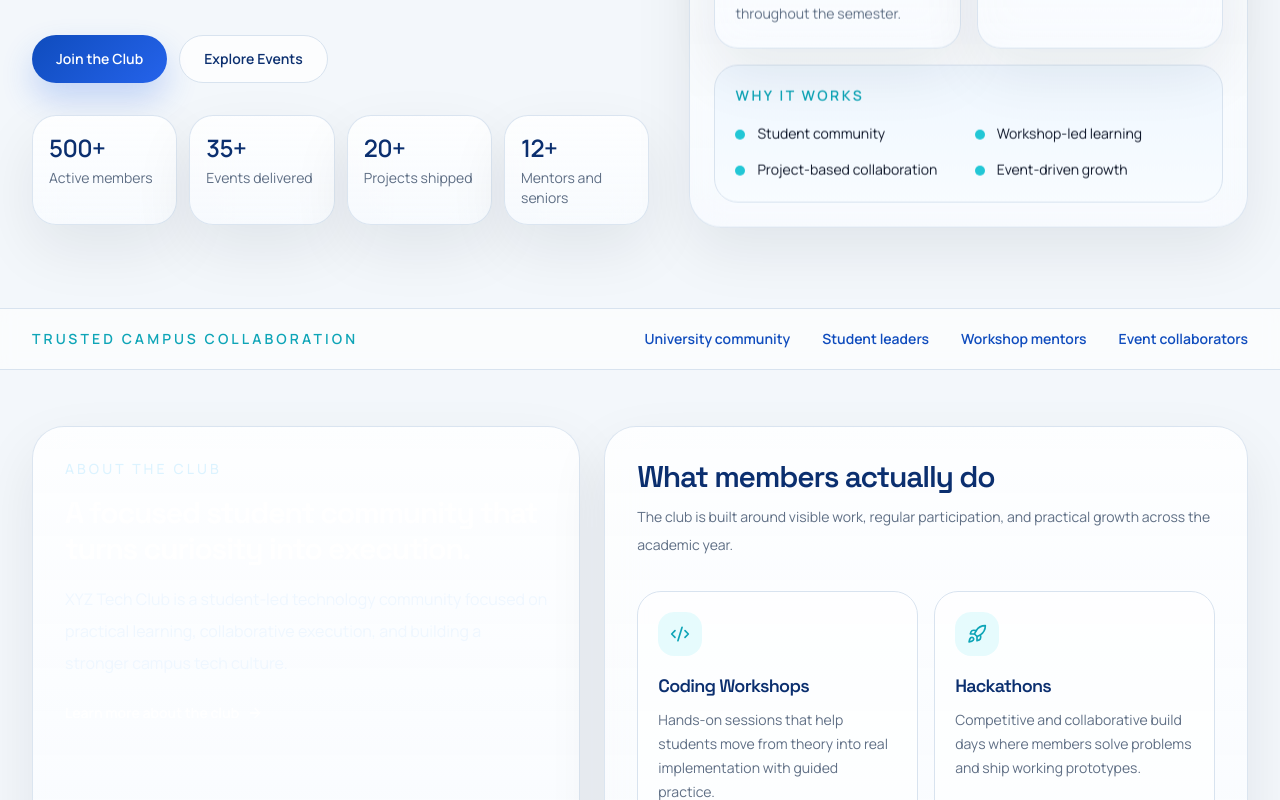
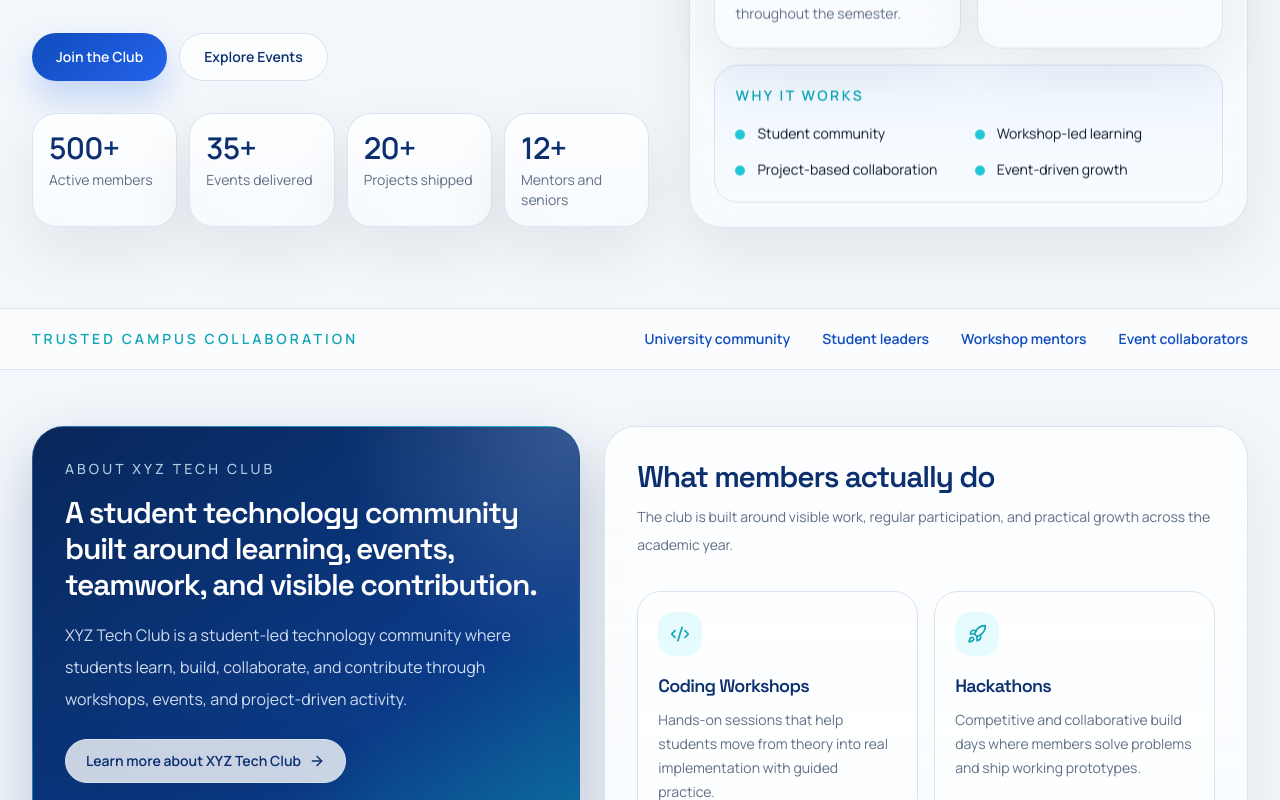
Before and after one commit to dhananjoycd/client_Club_Management, a Next.js app: page / in a window 1280 px wide. Shown: the part 760-1560 px from the top of the page. Built offline with nearby package versions, Linux system fonts and the light colour scheme; no server answers.

Commit message:
About section and committie page update done

```diff
--- /dev/null
+++ b/src/components/motion/count-up-number.tsx
@@ -0,0 +1,45 @@
+"use client";
+
+import { useEffect, useRef, useState } from "react";
+import { useInView } from "framer-motion";
+
+type CountUpNumberProps = {
+  value: number;
+  suffix?: string;
+  duration?: number;
+  className?: string;
+};
+
+export function CountUpNumber({ value, suffix = "", duration = 1000, className }: CountUpNumberProps) {
+  const ref = useRef<HTMLSpanElement | null>(null);
+  const isInView = useInView(ref, { once: true, margin: "-50px" });
+  const [displayValue, setDisplayValue] = useState(0);
+
+  useEffect(() => {
+    if (!isInView) return;
+
+    const startTime = performance.now();
+    let frameId = 0;
+
+    const updateValue = (currentTime: number) => {
+      const progress = Math.min((currentTime - startTime) / duration, 1);
+      const easedProgress = 1 - Math.pow(1 - progress, 3);
+      setDisplayValue(Math.round(value * easedProgress));
+
+      if (progress < 1) {
+        frameId = window.requestAnimationFrame(updateValue);
+      }
+    };
+
+    frameId = window.requestAnimationFrame(updateValue);
+
+    return () => window.cancelAnimationFrame(frameId);
+  }, [duration, isInView, value]);
+
+  return (
+    <span ref={ref} className={className}>
+      {displayValue.toLocaleString()}
+      {suffix}
+    </span>
+  );
+}
--- a/src/features/home/home-page.tsx
+++ b/src/features/home/home-page.tsx
@@ -7,6 +7,7 @@ import { AnimatePresence, motion } from "framer-motion";
 import { ArrowLeft, ArrowRight, CalendarDays, ChevronRight, Mail, MapPin, Phone, Sparkles, Users } from "lucide-react";
 import { useEffect, useState } from "react";
 import { StatCard } from "@/components/cards/stat-card";
+import { CountUpNumber } from "@/components/motion/count-up-number";
 import { SectionWrapper } from "@/components/shared/section-wrapper";
 import {
   activityItems,
@@ -17,7 +18,7 @@ import {
 } from "@/features/home/home-content";
 import { EventItem } from "@/types/event.types";
 import { NoticeItem } from "@/types/notice.types";
-import { SiteSettings } from "@/types/settings.types";
+import { SiteImpactStats, SiteSettings } from "@/types/settings.types";
 
 type HomePageViewProps = {
   settings: SiteSettings | null;
@@ -34,12 +35,12 @@ type HeroSlide = {
 
 const trustItems = ["Student community", "Workshop-led learning", "Project-based collaboration", "Event-driven growth"];
 
-const impactStats = [
-  { label: "Active members", value: "500+" },
-  { label: "Events delivered", value: "35+" },
-  { label: "Projects shipped", value: "20+" },
-  { label: "Mentors and seniors", value: "12+" },
-];
+const defaultImpactStats: Required<SiteImpactStats> = {
+  activeMembers: 500,
+  eventsDelivered: 35,
+  projectsShipped: 20,
+  mentorsAndSeniors: 12,
+};
 
 const heroContainerVariants = {
   hidden: {},
@@ -86,11 +87,12 @@ export function HomePageView({ settings, featuredEvents, latestNotices }: HomePa
   const organizationName = settings?.organizationName?.trim() || "XYZ Tech Club";
   const aboutText =
     settings?.aboutText?.trim() ||
-    `${organizationName} is a student-led technology community focused on practical learning, collaborative execution, and building a stronger campus tech culture.`;
+    `${organizationName} is a student-led technology community where students learn, build, collaborate, and contribute through workshops, events, and project-driven activity.`;
   const email = settings?.contactEmail?.trim() || "hello@xyztechclub.org";
   const phone = settings?.phone?.trim() || "+880 1234-567890";
   const configLinks = settings?.socialLinks ?? {};
   const configuredHeroSlides = settings?.heroSlides ?? [];
+  const configuredImpactStats = settings?.impactStats ?? {};
   const heroSlides = defaultHeroSlides.map((slide, index) => ({
     ...slide,
     image: configuredHeroSlides[index]?.image?.trim() || configLinks[`heroSlide${index + 1}Image`]?.trim() || slide.image,
@@ -98,6 +100,28 @@ export function HomePageView({ settings, featuredEvents, latestNotices }: HomePa
     description: configuredHeroSlides[index]?.description?.trim() || configLinks[`heroSlide${index + 1}Description`]?.trim() || slide.description,
     tag: configuredHeroSlides[index]?.tag?.trim() || slide.tag,
   }));
+  const impactStats = [
+    {
+      label: "Active members",
+      value: configuredImpactStats.activeMembers ?? defaultImpactStats.activeMembers,
+      suffix: "+",
+    },
+    {
+      label: "Events delivered",
+      value: configuredImpactStats.eventsDelivered ?? defaultImpactStats.eventsDelivered,
+      suffix: "+",
+    },
+    {
+      label: "Projects shipped",
+      value: configuredImpactStats.projectsShipped ?? defaultImpactStats.projectsShipped,
+      suffix: "+",
+    },
+    {
+      label: "Mentors and seniors",
+      value: configuredImpactStats.mentorsAndSeniors ?? defaultImpactStats.mentorsAndSeniors,
+      suffix: "+",
+    },
+  ];
   const marqueeItems = latestNotices.length > 0
     ? latestNotices.map((notice) => `${notice.title}: ${notice.content}`)
     : [
@@ -186,7 +210,7 @@ export function HomePageView({ settings, featuredEvents, latestNotices }: HomePa
               </Link>
             </motion.div>
 
-            <motion.div variants={heroContainerVariants} className="grid grid-cols-1 gap-3 sm:grid-cols-2 xl:grid-cols-4">
+            <motion.div variants={heroContainerVariants} className="grid grid-cols-2 gap-3 xl:grid-cols-4">
               {impactStats.map((item) => (
                 <motion.div
                   key={item.label}
@@ -195,7 +219,9 @@ export function HomePageView({ settings, featuredEvents, latestNotices }: HomePa
                   transition={{ duration: 0.22, ease: "easeOut" }}
                   className="surface-card rounded-[1.5rem] p-4"
                 >
-                  <p className="text-2xl font-semibold tracking-tight text-[var(--color-primary-strong)]">{item.value}</p>
+                  <p className="text-2xl font-semibold tracking-tight text-[var(--color-primary-strong)] sm:text-3xl">
+                    <CountUpNumber value={item.value} suffix={item.suffix} />
+                  </p>
                   <p className="mt-1 text-sm text-[var(--color-muted-foreground)]">{item.label}</p>
                 </motion.div>
               ))}
@@ -318,14 +344,17 @@ export function HomePageView({ settings, featuredEvents, latestNotices }: HomePa
 
       <div className="mx-auto flex w-full max-w-7xl flex-col gap-8 px-4 py-10 sm:px-6 lg:px-8 lg:py-14">
         <section className="grid grid-cols-1 gap-6 lg:grid-cols-[0.92fr_1.08fr]">
-          <div className="surface-card rounded-[2rem] bg-[linear-gradient(145deg,#0b2f6f,#0f4cbd)] p-6 text-white sm:p-8">
-            <p className="text-sm font-medium uppercase tracking-[0.22em] text-[rgba(210,240,255,0.78)]">About the club</p>
-            <h2 className="mt-4 text-3xl font-semibold tracking-tight text-white">A focused student community that turns curiosity into execution.</h2>
-            <p className="mt-4 text-base leading-8 text-[rgba(235,245,255,0.82)]">{aboutText}</p>
-            <Link href="/about" className="mt-6 inline-flex items-center gap-2 text-sm font-semibold text-[var(--color-accent)]">
-              Learn more about the club
+          <div className="relative overflow-hidden rounded-[2rem] border border-[rgba(125,211,252,0.22)] bg-[linear-gradient(145deg,#08275a_0%,#0b3b88_52%,#0ea5b7_100%)] p-6 text-white shadow-[0_24px_60px_rgba(8,39,90,0.24)] sm:p-8">
+            <div className="absolute inset-0 bg-[radial-gradient(circle_at_top_right,rgba(255,255,255,0.18),transparent_28%),radial-gradient(circle_at_bottom_left,rgba(34,199,214,0.16),transparent_22%)]" />
+            <div className="relative">
+              <p className="text-sm font-medium uppercase tracking-[0.22em] text-[rgba(214,240,255,0.82)]">About XYZ Tech Club</p>
+              <h2 className="mt-4 text-3xl font-semibold tracking-tight text-white">A student technology community built around learning, events, teamwork, and visible contribution.</h2>
+              <p className="mt-4 max-w-2xl text-base leading-8 text-[rgba(236,244,255,0.88)]">{aboutText || "XYZ Tech Club helps students learn practical skills, join workshops, participate in events, collaborate on projects, and grow through an active campus tech community."}</p>
+              <Link href="/about" className="secondary-button mt-6 inline-flex h-11 items-center gap-2 self-start border-white/18 bg-white/12 px-5 text-sm text-white shadow-[0_16px_36px_rgba(8,39,90,0.22)] backdrop-blur hover:border-white/26 hover:bg-white/18 hover:text-white">
+                Learn more about XYZ Tech Club
                 <ArrowRight className="h-4 w-4" />
               </Link>
+            </div>
           </div>
 
           <SectionWrapper
@@ -378,11 +407,17 @@ export function HomePageView({ settings, featuredEvents, latestNotices }: HomePa
             title={`Why join ${organizationName}?`}
             description="Students stay when the club creates visible growth, useful relationships, and real momentum."
           >
+            <div className="flex h-full flex-col justify-between gap-6">
               <div className="space-y-4">
                 <p className="text-sm leading-7 text-[var(--color-muted-foreground)]">
-                A strong club should do more than collect attendance. It should create consistent activity, responsible leadership, and a path from beginner participation to meaningful contribution.
+                  A strong club should create consistent learning, responsible teamwork, and a clear path from first participation to real contribution.
                 </p>
-              <Link href="/apply" className="inline-flex items-center gap-2 text-sm font-semibold text-[var(--color-primary)]">
+                <div className="grid grid-cols-1 gap-3 sm:grid-cols-2">
+                  <div className="rounded-2xl border border-[var(--color-border)] bg-white/60 px-4 py-3 text-sm font-medium text-[var(--color-primary-strong)]">Weekly sessions and workshops</div>
+                  <div className="rounded-2xl border border-[var(--color-border)] bg-white/60 px-4 py-3 text-sm font-medium text-[var(--color-primary-strong)]">Projects, teamwork, and mentorship</div>
+                </div>
+              </div>
+              <Link href="/apply" className="primary-button inline-flex h-11 items-center gap-2 self-start px-5 text-sm">
                 Apply for membership
                 <ChevronRight className="h-4 w-4" />
               </Link>
@@ -449,35 +484,46 @@ export function HomePageView({ settings, featuredEvents, latestNotices }: HomePa
           </div>
         </SectionWrapper>
 
-        <section className="grid grid-cols-1 gap-6 lg:grid-cols-[1.08fr_0.92fr]">
         <SectionWrapper
-            title="Impact and momentum"
-            description="A strong landing page should show that the club is active, organized, and worth joining."
+          title="Testimonials"
+          description="Real feedback from members, participants, and mentors helps visitors trust the club much faster."
         >
-            <div className="grid grid-cols-1 gap-4 sm:grid-cols-2">
-              {impactStats.map((item) => (
-                <div key={item.label} className="rounded-[1.5rem] border border-[var(--color-border)] bg-white/60 p-5">
-                  <p className="text-3xl font-semibold tracking-tight text-[var(--color-primary-strong)]">{item.value}</p>
-                  <p className="mt-2 text-sm text-[var(--color-muted-foreground)]">{item.label}</p>
+          <div className="grid grid-cols-1 gap-5 xl:grid-cols-[0.95fr_1.05fr]">
+            <div className="relative overflow-hidden rounded-[1.75rem] border border-[rgba(125,211,252,0.26)] bg-[linear-gradient(145deg,#08275a_0%,#0b3b88_52%,#0ea5b7_100%)] p-6 text-white shadow-[0_24px_60px_rgba(8,39,90,0.2)] sm:p-8">
+              <div className="absolute inset-0 bg-[radial-gradient(circle_at_top_right,rgba(255,255,255,0.16),transparent_28%),radial-gradient(circle_at_bottom_left,rgba(34,199,214,0.18),transparent_26%)]" />
+              <div className="relative flex h-full flex-col justify-between gap-6">
+                <div>
+                  <p className="text-sm font-medium uppercase tracking-[0.22em] text-[rgba(214,240,255,0.82)]">Member voices</p>
+                  <p className="mt-5 text-2xl font-semibold leading-tight tracking-tight text-white sm:text-3xl">
+                    &ldquo;{testimonialItems[0]?.quote}&rdquo;
+                  </p>
                 </div>
+                <div className="space-y-2">
+                  <p className="text-base font-semibold text-white">{testimonialItems[0]?.author}</p>
+                  <p className="text-xs uppercase tracking-[0.2em] text-[rgba(214,240,255,0.78)]">{testimonialItems[0]?.meta}</p>
+                </div>
+              </div>
+            </div>
+
+            <div className="grid grid-cols-1 gap-4 md:grid-cols-2">
+              {testimonialItems.slice(1).map((item) => (
+                <article key={item.author} className="surface-card flex h-full flex-col justify-between rounded-[1.75rem] p-5 sm:p-6">
+                  <p className="text-sm leading-7 text-[var(--color-foreground)] sm:text-base">&ldquo;{item.quote}&rdquo;</p>
+                  <div className="mt-6 border-t border-[var(--color-border)] pt-4">
+                    <p className="text-sm font-semibold text-[var(--color-primary-strong)]">{item.author}</p>
+                    <p className="mt-1 text-xs uppercase tracking-[0.18em] text-[var(--color-muted-foreground)]">{item.meta}</p>
+                  </div>
+                </article>
               ))}
+              <div className="rounded-[1.75rem] border border-dashed border-[var(--color-border)] bg-white/55 p-5 sm:p-6 md:col-span-2">
+                <p className="text-sm font-semibold uppercase tracking-[0.18em] text-[var(--color-secondary)]">Why this matters</p>
+                <p className="mt-3 max-w-2xl text-sm leading-7 text-[var(--color-muted-foreground)] sm:text-base">
+                  Testimonials give social proof. They help new visitors understand that XYZ Tech Club is active, useful, and trusted by real students and mentors.
+                </p>
+              </div>
+            </div>
           </div>
         </SectionWrapper>
-
-          <SectionWrapper title="Testimonials" description="Short, credible signals from members and participants strengthen trust quickly.">
-            <div className="space-y-4">
-              {testimonialItems.map((item) => (
-                <div key={item.author} className="rounded-[1.5rem] border border-[var(--color-border)] bg-white/60 p-5">
-                  <p className="text-sm leading-7 text-[var(--color-foreground)]">&ldquo;{item.quote}&rdquo;</p>
-                  <div className="mt-4">
-                    <p className="text-sm font-semibold text-[var(--color-primary-strong)]">{item.author}</p>
-                    <p className="text-xs uppercase tracking-[0.18em] text-[var(--color-muted-foreground)]">{item.meta}</p>
-                  </div>
-                </div>
-              ))}
-            </div>
-          </SectionWrapper>
-        </section>
 
         <section id="team" className="grid grid-cols-1 gap-6 lg:grid-cols-[0.95fr_1.05fr]">
           <SectionWrapper
--- a/src/features/settings/components/admin-settings-manager.tsx
+++ b/src/features/settings/components/admin-settings-manager.tsx
@@ -32,20 +32,44 @@ const defaultValues: SettingsSchema = {
   heroSlide3Image: "",
   heroSlide3Title: "",
   heroSlide3Description: "",
+  activeMembersCount: "",
+  eventsDeliveredCount: "",
+  projectsShippedCount: "",
+  mentorsAndSeniorsCount: "",
 };
+
+function parseOptionalCount(value?: string) {
+  if (!value?.trim()) return undefined;
+  const parsedValue = Number.parseInt(value, 10);
+  return Number.isNaN(parsedValue) ? undefined : parsedValue;
+}
 
 export function AdminSettingsManager() {
   const queryClient = useQueryClient();
   const settingsQuery = useQuery({ queryKey: queryKeys.settings.detail, queryFn: settingsService.getSettings, retry: false });
-  const { register, handleSubmit, reset, formState: { errors } } = useForm<SettingsSchema>({ resolver: zodResolver(settingsSchema), defaultValues });
+  const {
+    register,
+    handleSubmit,
+    reset,
+    formState: { errors },
+  } = useForm<SettingsSchema>({ resolver: zodResolver(settingsSchema), defaultValues });
 
-  const saveMutation = useMutation({ mutationFn: settingsService.upsertSettings, onSuccess: async (response) => { toast.success(response.message ?? "Settings saved successfully."); await queryClient.invalidateQueries({ queryKey: queryKeys.settings.detail }); }, onError: (error) => toast.error(getApiErrorMessage(error, "Settings update failed.")) });
+  const saveMutation = useMutation({
+    mutationFn: settingsService.upsertSettings,
+    onSuccess: async (response) => {
+      toast.success(response.message ?? "Settings saved successfully.");
+      await queryClient.invalidateQueries({ queryKey: queryKeys.settings.detail });
+    },
+    onError: (error) => toast.error(getApiErrorMessage(error, "Settings update failed.")),
+  });
 
   React.useEffect(() => {
     const current = settingsQuery.data?.data;
     if (current) {
       const links = (current.socialLinks ?? {}) as Record<string, string>;
       const heroSlides = current.heroSlides ?? [];
+      const impactStats = current.impactStats ?? {};
+
       reset({
         organizationName: current.organizationName ?? "",
         logoUrl: current.logoUrl ?? "",
@@ -64,6 +88,10 @@ export function AdminSettingsManager() {
         heroSlide3Image: heroSlides[2]?.image ?? links.heroSlide3Image ?? "",
         heroSlide3Title: heroSlides[2]?.title ?? links.heroSlide3Title ?? "",
         heroSlide3Description: heroSlides[2]?.description ?? links.heroSlide3Description ?? "",
+        activeMembersCount: impactStats.activeMembers?.toString() ?? "",
+        eventsDeliveredCount: impactStats.eventsDelivered?.toString() ?? "",
+        projectsShippedCount: impactStats.projectsShipped?.toString() ?? "",
+        mentorsAndSeniorsCount: impactStats.mentorsAndSeniors?.toString() ?? "",
       });
     }
   }, [settingsQuery.data, reset]);
@@ -102,11 +130,18 @@ export function AdminSettingsManager() {
             tag: "Teamwork",
           },
         ].filter(
-          (
-            slide,
-          ): slide is { image: string; title: string; description: string; tag: string } =>
+          (slide): slide is { image: string; title: string; description: string; tag: string } =>
             Boolean(slide.image && slide.title && slide.description),
         );
+
+        const impactStats = {
+          activeMembers: parseOptionalCount(values.activeMembersCount),
+          eventsDelivered: parseOptionalCount(values.eventsDeliveredCount),
+          projectsShipped: parseOptionalCount(values.projectsShippedCount),
+          mentorsAndSeniors: parseOptionalCount(values.mentorsAndSeniorsCount),
+        };
+
+        const hasImpactStats = Object.values(impactStats).some((value) => value !== undefined);
 
         saveMutation.mutate({
           organizationName: values.organizationName,
@@ -116,6 +151,7 @@ export function AdminSettingsManager() {
           aboutText: values.aboutText || undefined,
           socialLinks: Object.keys(socialLinks).length > 0 ? socialLinks : undefined,
           heroSlides: heroSlides.length > 0 ? heroSlides : undefined,
+          impactStats: hasImpactStats ? impactStats : undefined,
         });
       })}
       noValidate
@@ -131,6 +167,19 @@ export function AdminSettingsManager() {
           <FormField label="Contact email" error={errors.contactEmail} disabled={saveMutation.isPending} {...register("contactEmail")} />
           <FormField label="Phone" error={errors.phone} disabled={saveMutation.isPending} {...register("phone")} />
           <FormTextarea label="About text" error={errors.aboutText} disabled={saveMutation.isPending} {...register("aboutText")} />
+        </div>
+      </div>
+
+      <div className="surface-card rounded-[2rem] p-5 sm:p-6">
+        <div className="mb-5 space-y-2">
+          <h2 className="text-xl font-semibold tracking-tight text-[var(--color-primary-strong)]">Impact stats</h2>
+          <p className="text-sm leading-6 text-[var(--color-muted-foreground)]">These numbers drive the landing page stats cards and count-up presentation.</p>
+        </div>
+        <div className="grid gap-4 sm:grid-cols-2">
+          <FormField type="number" min="0" inputMode="numeric" label="Active members" error={errors.activeMembersCount} disabled={saveMutation.isPending} {...register("activeMembersCount")} />
+          <FormField type="number" min="0" inputMode="numeric" label="Events delivered" error={errors.eventsDeliveredCount} disabled={saveMutation.isPending} {...register("eventsDeliveredCount")} />
+          <FormField type="number" min="0" inputMode="numeric" label="Projects shipped" error={errors.projectsShippedCount} disabled={saveMutation.isPending} {...register("projectsShippedCount")} />
+          <FormField type="number" min="0" inputMode="numeric" label="Mentors and seniors" error={errors.mentorsAndSeniorsCount} disabled={saveMutation.isPending} {...register("mentorsAndSeniorsCount")} />
         </div>
       </div>
 
--- a/src/schemas/settings.schema.ts
+++ b/src/schemas/settings.schema.ts
@@ -18,6 +18,10 @@ export const settingsSchema = z.object({
   heroSlide3Image: z.string().url("Enter a valid URL.").or(z.literal("")).optional(),
   heroSlide3Title: z.string().trim().optional(),
   heroSlide3Description: z.string().trim().optional(),
+  activeMembersCount: z.string().trim().regex(/^\d*$/, "Use numbers only.").optional(),
+  eventsDeliveredCount: z.string().trim().regex(/^\d*$/, "Use numbers only.").optional(),
+  projectsShippedCount: z.string().trim().regex(/^\d*$/, "Use numbers only.").optional(),
+  mentorsAndSeniorsCount: z.string().trim().regex(/^\d*$/, "Use numbers only.").optional(),
 });
 
 export type SettingsSchema = z.infer<typeof settingsSchema>;
```
Also changed, not shown: src/types/settings.types.ts (+8 -0 lines). Lines whose indentation alone changed are shown as unchanged.
